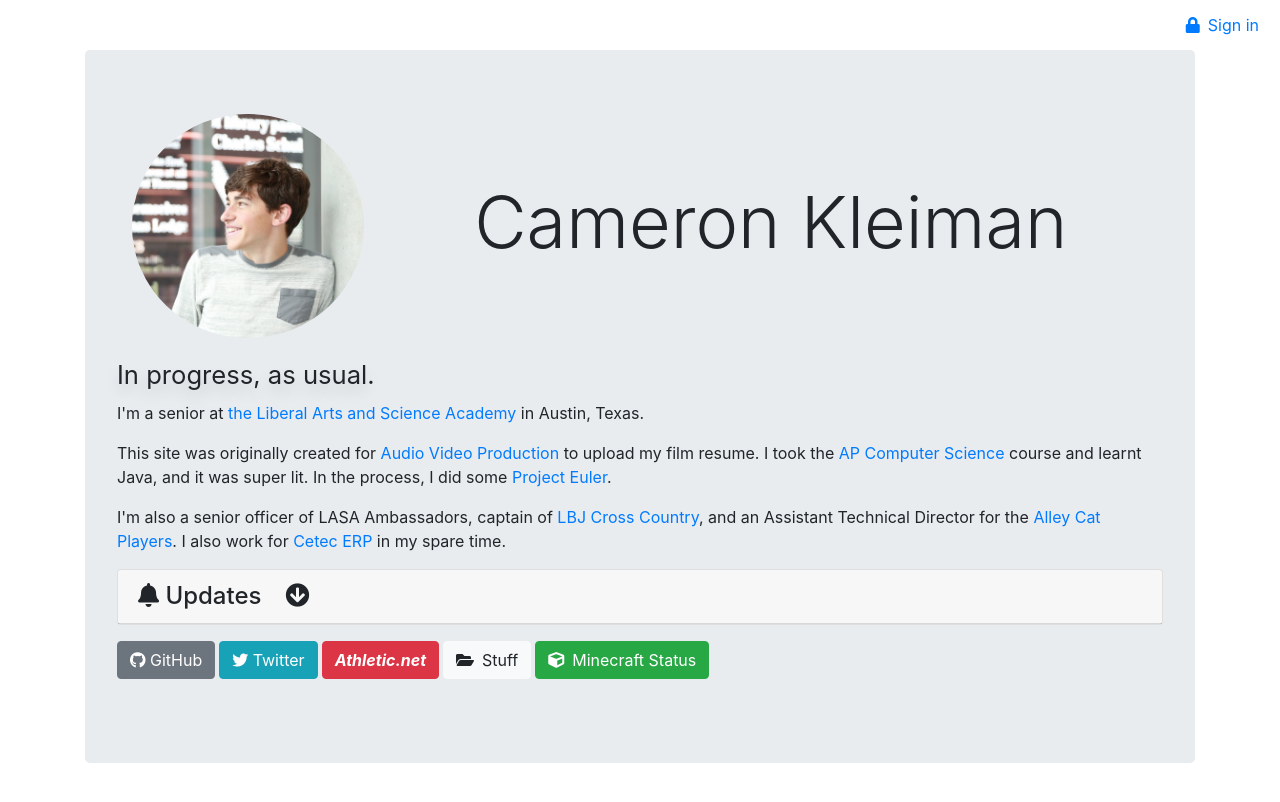
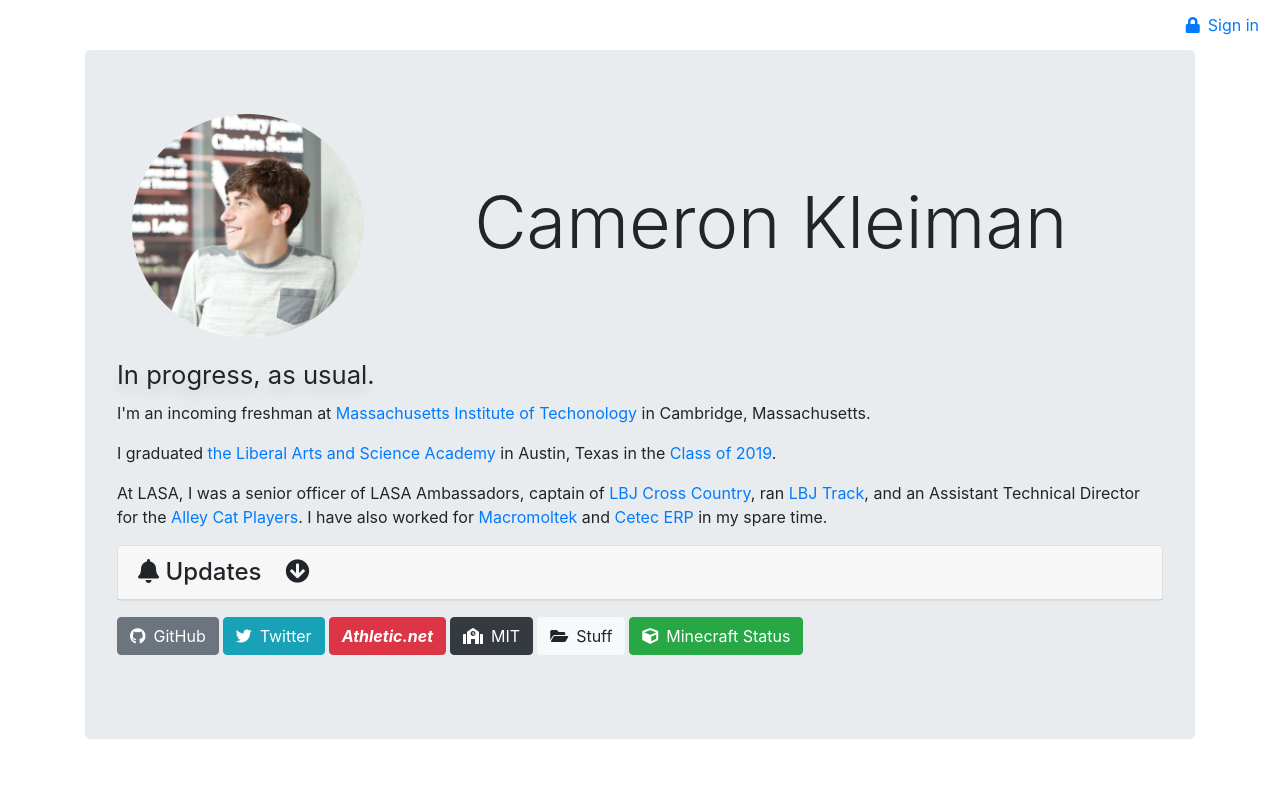
Before and after one commit to camtheman256/website, a Jekyll site: the page built from me/index.html, in a window 1280 px wide. Shown: the top 802 px of the page. Built offline with Jekyll 4.4.1, drawn with Linux system fonts in a browser that asks for light colours; nearby versions of some CDN libraries.

Commit message:
Update for MIT

```diff
--- a/me/index.html
+++ b/me/index.html
@@ -39,16 +39,24 @@
             </div>
         </div>
         <h2 class="indent"><small>In progress, as usual.</small></h2>
-        <p itemprop="description">I'm a senior at <a href="http://www.lasahighschool.org/" target="_blank">the Liberal Arts and Science Academy</a> in Austin, Texas.
-        </p>
-        <p>This site was originally created for <a href="http://www.austinstudentfilm.com" target="_blank">Audio Video Production</a> to upload my <span title="It's gone, Kristen!" data-toggle="tooltip">film resume</span>. I took the <a href="http://lasacs.com/" target="_blank">AP Computer Science</a> course and learnt Java, and it was super lit. In the process, I did some <a href="https://projecteuler.net/progress=cmk256">Project Euler</a>.</p>
+        <p itemprop="description">I'm an incoming freshman at <a href="https://web.mit.edu/" target="_blank">Massachusetts Institute of Techonology</a> in Cambridge, Massachusetts.
+        <p>I graduated <a href="http://www.lasahighschool.org/" target="_blank">the Liberal Arts and Science Academy</a> in Austin, Texas in the <a href="https://lasa2019.com">Class of 2019</a>.</p>
         <p>
-          I'm also a senior officer of LASA Ambassadors, captain of <a href="https://www.lbjxc.org" target="_blank">LBJ Cross Country</a>, and an Assistant Technical Director for the <a href="http://alleycatplayers.org" target="_blank">Alley Cat Players</a>. I also work for <a href="https://www.cetecerp.com/" data-toggle="tooltip" title="Run your business efficiently!">Cetec ERP</a> in my spare time.
+          At LASA, I was a senior officer of LASA Ambassadors, captain of <a href="https://www.lbjxc.org" target="_blank">LBJ Cross Country</a>, ran <a href="https://www.lbjtf.org">LBJ Track</a>, and an Assistant Technical Director for the <a href="http://alleycatplayers.org" target="_blank">Alley Cat Players</a>. I have also worked for <a href="https://www.macromoltek.com">Macromoltek</a> and <a href="https://www.cetecerp.com/" data-toggle="tooltip" title="Run your business efficiently!">Cetec ERP</a> in my spare time.
         </p>
         <div class="card mb-3" id="card-deck-updates">
             <h4 class="card-header no-cursor" id="panel-expand"><i class="fa fa-bell"></i>&nbsp;<span class="linklessa">Updates</span>&emsp;<i class="fa fa-arrow-circle-down" id="arrowicon"></i></h4>
             <div class="card-body" id="card-display" style="display:none">
                 <div class="card-deck">
+                  <div class="card updates">
+                    <img class="card-img-top mh-100" src="{% link img/shop_crop.jpg %}" />
+                    <div class="card-body">
+                      <h4 class="card-title"><i class="fas fa-theater-masks"></i>&ensp;ACP Shop</h4>
+                      <p class="card-text">
+                        I just put my name and website up in the the ACP theater shop. If you're an ACP member, hello! 👋🏼 It's nice to see you! I was a member of ACP from 2017-2019 and an ATD in the 2018-2019 season.
+                      </p>
+                    </div>
+                  </div>
                     <div class="card updates">
                       <div class="card-body">
                         <h4 class="card-title"><i class="fab fa-fort-awesome"></i>&ensp;<span id="special_card_title">Fun features</h4>
@@ -72,13 +80,16 @@
         <div class="btn-toolbar mb-3" role="toolbar" id="btn-toolbar">
           {% assign button_spacing = "mb-1 mr-1" %}
             <a class="btn btn-secondary {{ button_spacing }}" role="button" href="https://github.com/camtheman256" target="_blank">
-                <i class="fab fa-github"></i>&nbsp;GitHub
+                <i class="fab fa-github"></i>&ensp;GitHub
             </a>
             <a class="btn btn-info {{ button_spacing }}" role="button" href="https://twitter.com/cmk256" target="_blank">
-                <i class="fab fa-twitter"></i>&nbsp;Twitter
+                <i class="fab fa-twitter"></i>&ensp;Twitter
             </a>
             <a class="btn btn-danger font-weight-bold font-italic {{ button_spacing }}" role="button" href="https://www.athletic.net/TrackAndField/Athlete.aspx?AID=8662682" target="_blank">
               Athletic.net
+            </a>
+            <a class="btn btn-dark {{ button_spacing }}" role="button" href="https://www.mit.edu/~ckleiman/" target="_blank">
+              <i class="fas fa-school"></i>&ensp;MIT
             </a>
             <a class="btn btn-light {{ button_spacing }}" role="button" href="{% link _stuff/index.md %}">
               <i class="fas fa-folder-open"></i>&ensp;Stuff
```
Also changed, not shown: me/img/shop.jpg (added), me/img/shop_crop.jpg (added), 1 other file.
